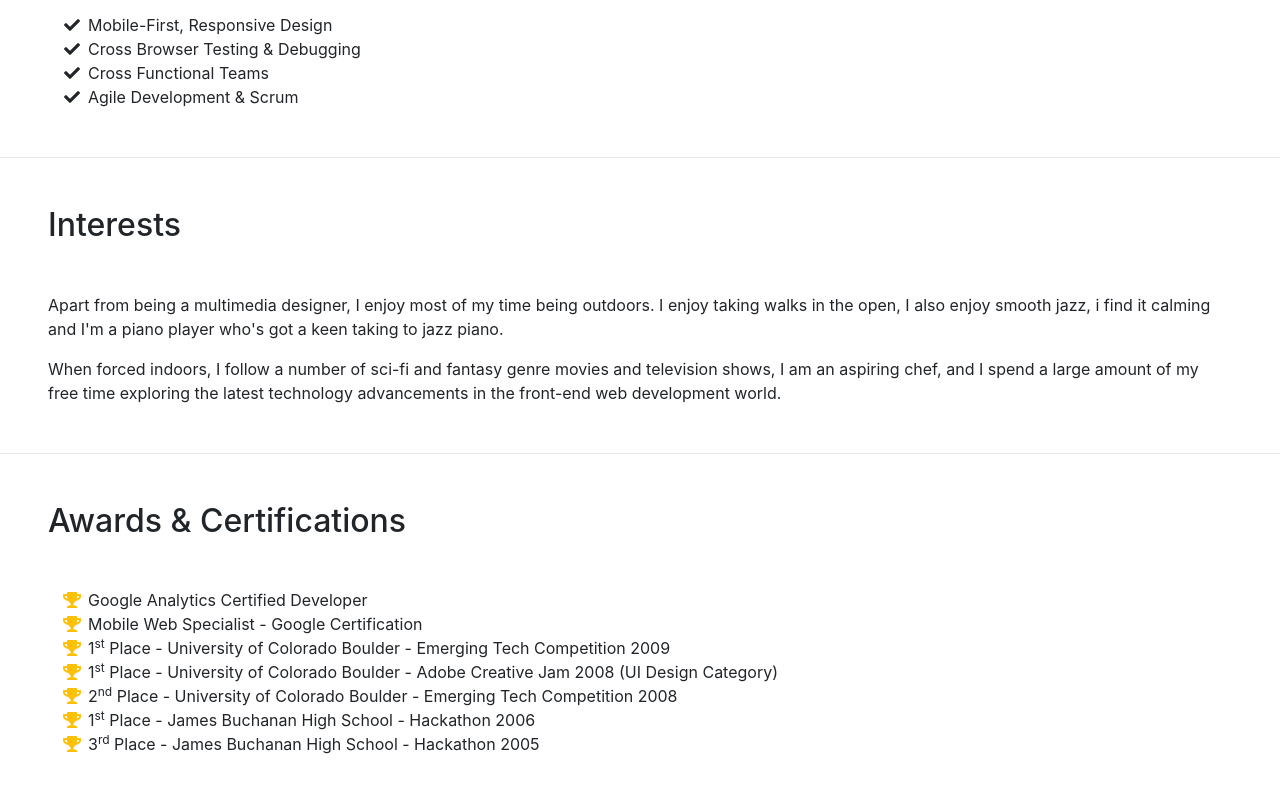
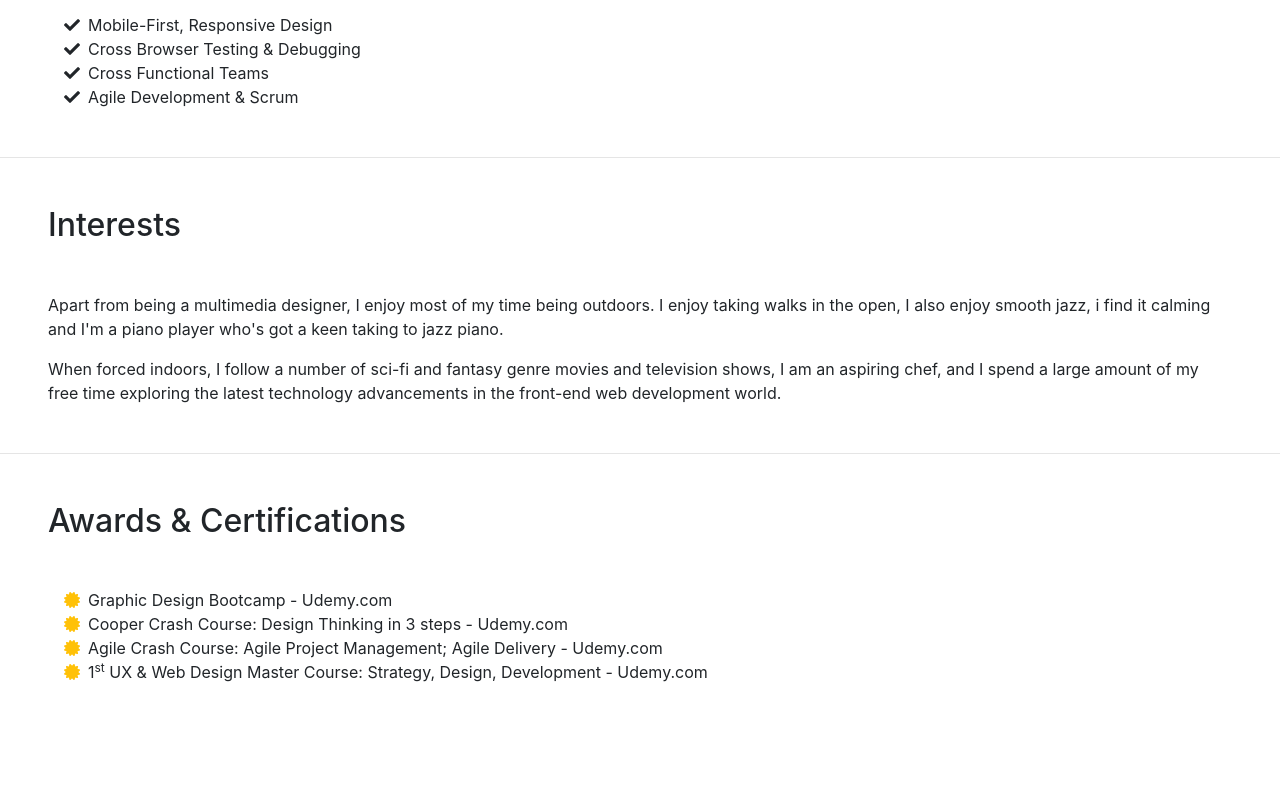
Before and after one commit to Mlu-ctrl-alt-design/cv, a website with bundled scripts: page index.html in a window 1280 px wide. Shown: the part 1851-2643 px from the top of the page. After the commit the page ends 2583 px from the top, so only its background shows below. Built offline with nearby package versions, Linux system fonts and the light colour scheme; a web font is replaced by a local one.

Commit message:
index changes (copy)

```diff
--- a/index.html
+++ b/index.html
@@ -241,31 +241,22 @@
         <h2 class="mb-5">Awards &amp; Certifications</h2>
         <ul class="fa-ul mb-0">
           <li>
-            <i class="fa-li fa fa-trophy text-warning"></i>
-            Google Analytics Certified Developer</li>
+            <i class="fa-li fa fa-certificate text-warning"></i>
+            Graphic Design Bootcamp - Udemy.com</li>
           <li>
-            <i class="fa-li fa fa-trophy text-warning"></i>
-            Mobile Web Specialist - Google Certification</li>
+            <i class="fa-li fa fa-certificate text-warning"></i>
+            Cooper Crash Course: Design Thinking in 3 steps - Udemy.com</li>
           <li>
-            <i class="fa-li fa fa-trophy text-warning"></i>
+            <i class="fa-li fa fa-certificate text-warning"></i>
+
+
+            Agile Crash Course: Agile Project Management; Agile Delivery - Udemy.com</li>
+          <li>
+            <i class="fa-li fa fa-certificate text-warning"></i>
             1<sup>st</sup>
-            Place - University of Colorado Boulder - Emerging Tech Competition 2009</li>
+            UX & Web Design Master Course: Strategy, Design, Development - Udemy.com</li>
           <li>
-            <i class="fa-li fa fa-trophy text-warning"></i>
-            1<sup>st</sup>
-            Place - University of Colorado Boulder - Adobe Creative Jam 2008 (UI Design Category)</li>
-          <li>
-            <i class="fa-li fa fa-trophy text-warning"></i>
-            2<sup>nd</sup>
-            Place - University of Colorado Boulder - Emerging Tech Competition 2008</li>
-          <li>
-            <i class="fa-li fa fa-trophy text-warning"></i>
-            1<sup>st</sup>
-            Place - James Buchanan High School - Hackathon 2006</li>
-          <li>
-            <i class="fa-li fa fa-trophy text-warning"></i>
-            3<sup>rd</sup>
-            Place - James Buchanan High School - Hackathon 2005</li>
+
         </ul>
       </div>
     </section>
```
